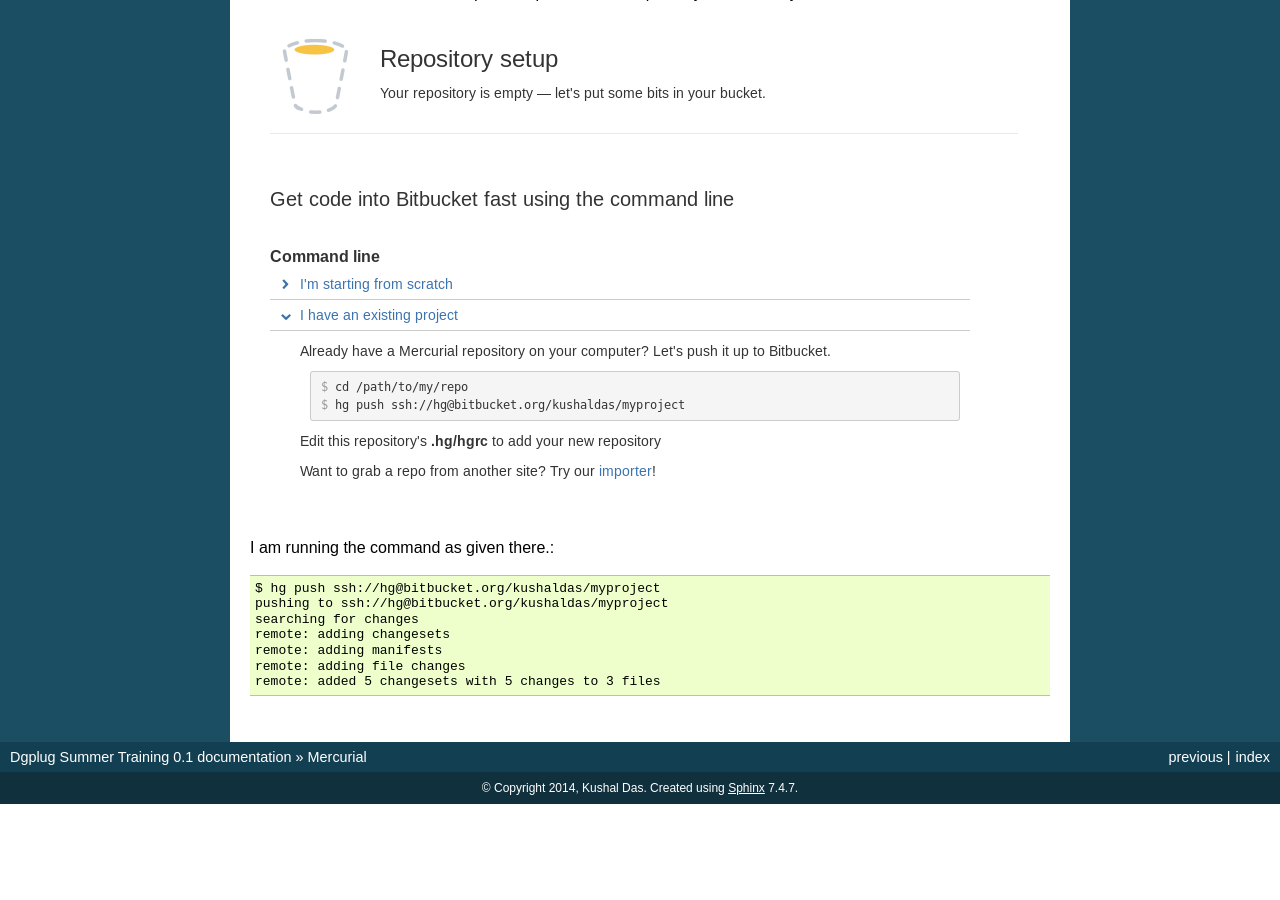
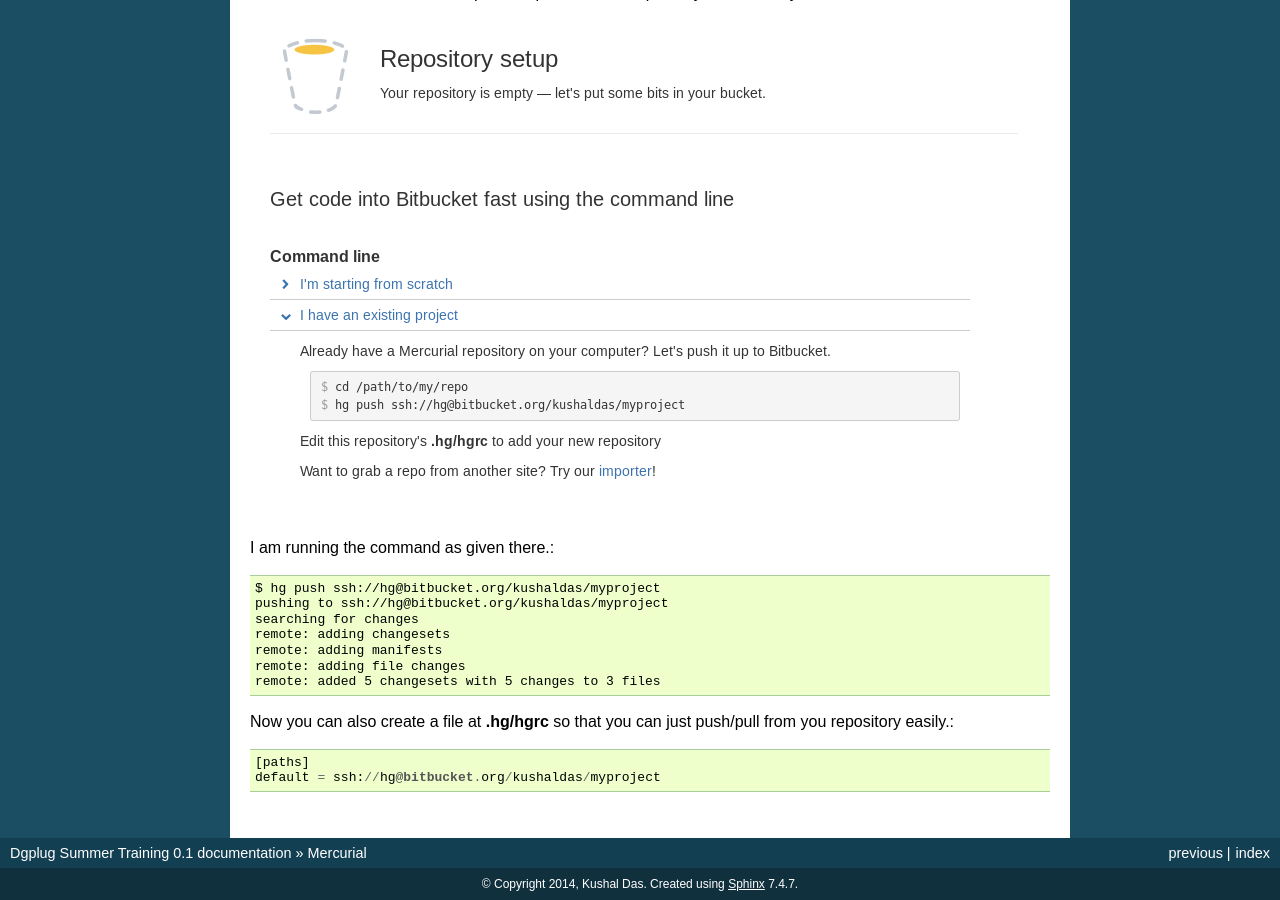
Before and after one commit to kushaldas/summertraining, a Sphinx documentation site: the page built from docs/mercurial.rst, in a window 1280 px wide and 900 px high, scrolled down 2947 px. Built offline with Sphinx 7.4.7, drawn with Linux system fonts in a browser that asks for light colours; before the commit the page ends 3751 px from its top, so only the background shows below that.

Commit message:
.hg/hgrc file details.

```diff
--- a/docs/mercurial.rst
+++ b/docs/mercurial.rst
@@ -115,3 +115,9 @@
     remote: adding manifests
     remote: adding file changes
     remote: added 5 changesets with 5 changes to 3 files
+
+Now you can also create a file at **.hg/hgrc** so that you can just push/pull from
+you repository easily.::
+
+    [paths]
+    default = ssh://hg@bitbucket.org/kushaldas/myproject
```
